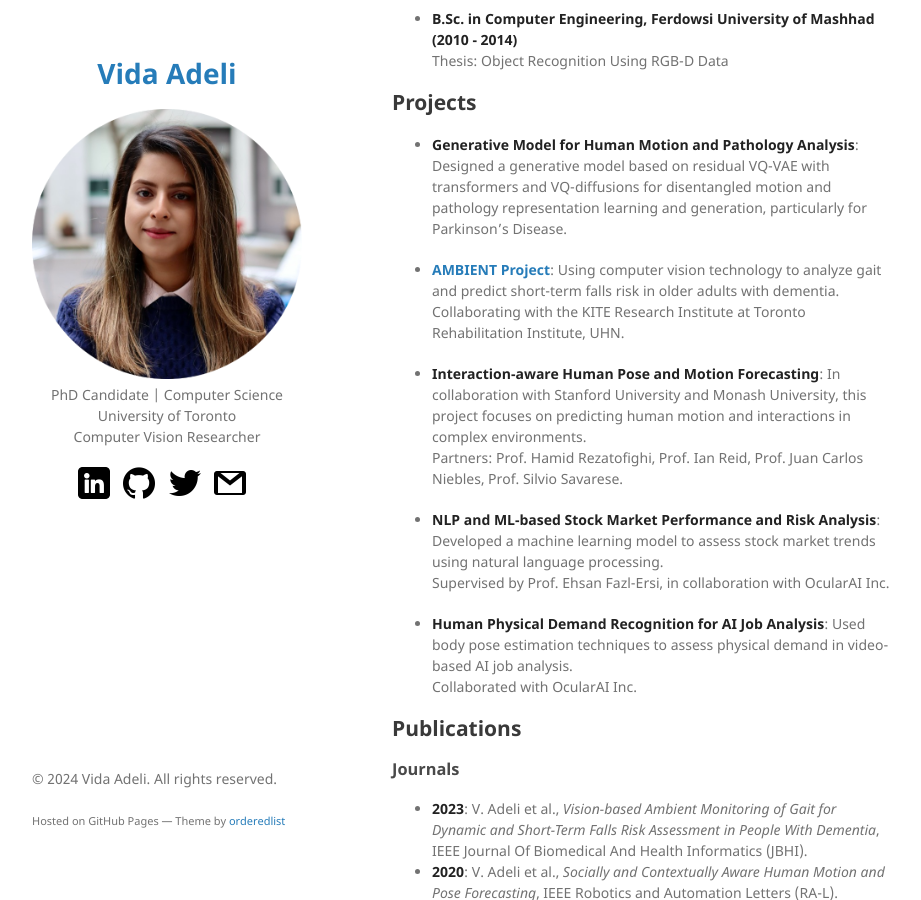
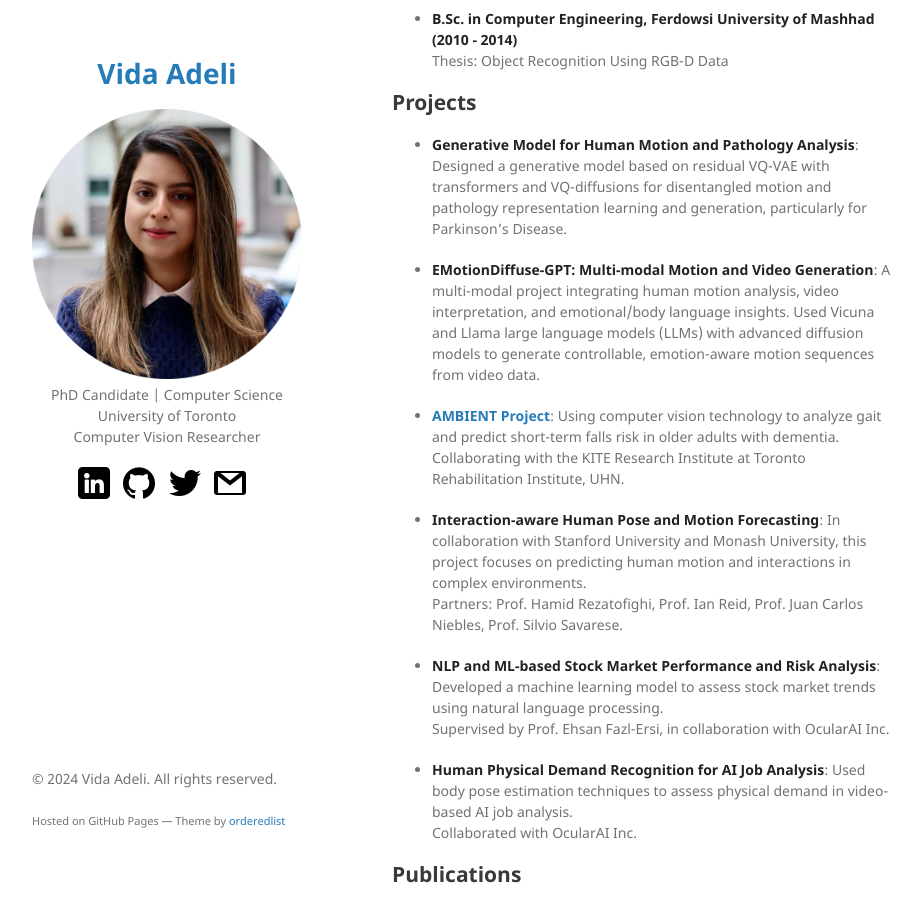
Before and after one commit to vadeli/vadeli.github.io, a Jekyll site: the page built from index.md, in a window 1280 px wide and 900 px high, scrolled down 456 px. Shown: the whole window, without its empty margins (178-1099 px from the left). Built offline with Jekyll 4.4.1, drawn with Linux system fonts in a browser that asks for light colours; our own code applies the rules of GitHub Pages for plain Markdown files.

Commit message:
Update index.md

```diff
--- a/index.md
+++ b/index.md
@@ -19,6 +19,8 @@ I am a PhD candidate in Computer Science at the University of Toronto, specializ
 
 ## Projects
 - **Generative Model for Human Motion and Pathology Analysis**: Designed a generative model based on residual VQ-VAE with transformers and VQ-diffusions for disentangled motion and pathology representation learning and generation, particularly for Parkinson’s Disease.
+
+- **EMotionDiffuse-GPT: Multi-modal Motion and Video Generation**: A multi-modal project integrating human motion analysis, video interpretation, and emotional/body language insights. Used Vicuna and Llama large language models (LLMs) with advanced diffusion models to generate controllable, emotion-aware motion sequences from video data.
 
 - **[AMBIENT Project](https://github.com/vida-adeli/AMBIENT-Project)**: Using computer vision technology to analyze gait and predict short-term falls risk in older adults with dementia.
   Collaborating with the KITE Research Institute at Toronto Rehabilitation Institute, UHN.
```
